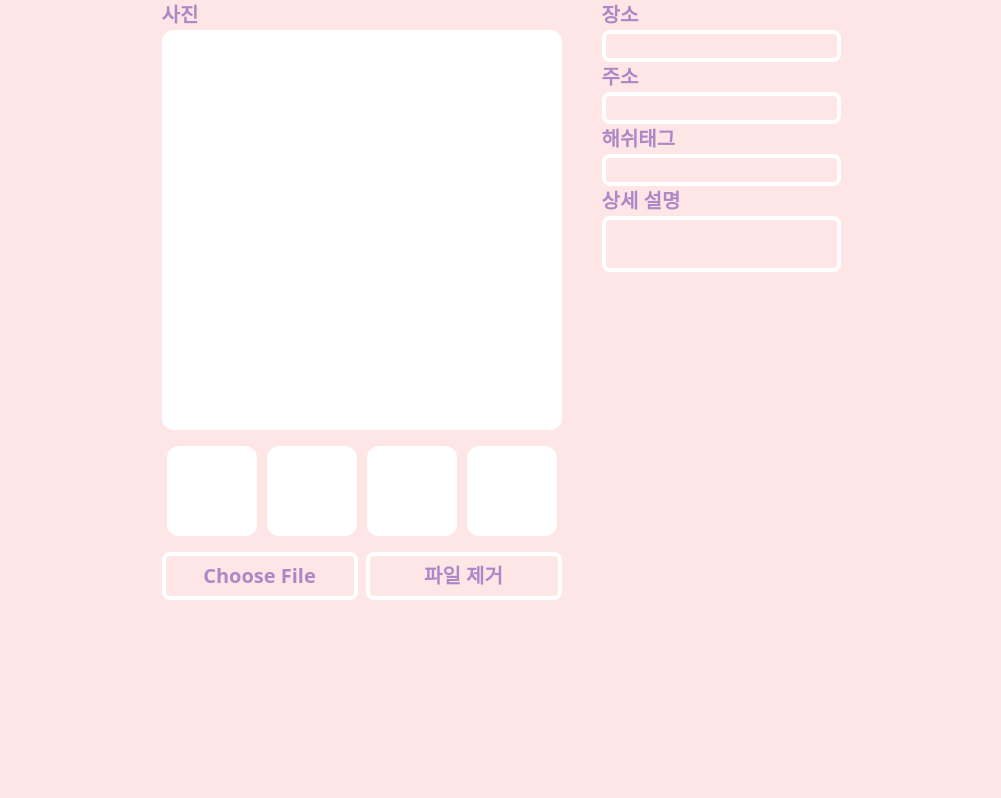
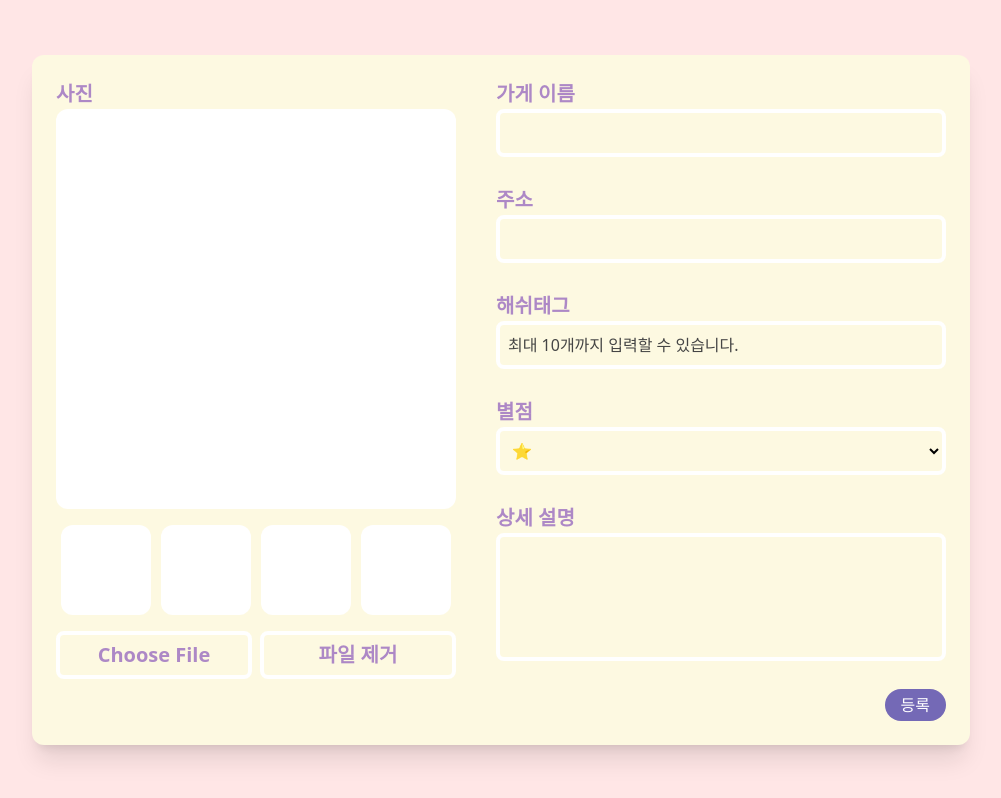
Before and after one commit to Handsol/usenavidate, a React (Vite) app: page /writepost in a window 1280 px wide. Shown: the whole page, without its empty margins (139-1140 px from the left). Built offline with nearby package versions, Linux system fonts and the light colour scheme; the HTML template or start-up script is replaced by a standard one.

Commit message:
💄 style: WritePost 글작성 페이지 피그마와 비슷하게 디자인

```diff
--- a/src/pages/WritePostPage.jsx
+++ b/src/pages/WritePostPage.jsx
@@ -1,7 +1,7 @@
 const WritePostPage = () => {
   return (
-    <div className="w-full bg-palette4 flex flex-col items-center h-dvh">
-      <div className="flex flex-row gap-10">
+    <div className="w-full bg-palette4 flex flex-col justify-center items-center h-dvh">
+      <div className="flex flex-row gap-10 bg-[#fdf9e1] p-6 rounded-xl shadow-xl">
         <section className="flex flex-col">
           <label className="flex flex-col mb-4 text-palette2 font-bold text-[20px]">
             사진
@@ -17,31 +17,50 @@ const WritePostPage = () => {
             <input
               type="file"
               className="bg-inherit border-4 border-white rounded-lg text-transparent cursor-pointer flex-1 w-[140px] p-1
-                       file:border-none file:bg-inherit file:text-palette2 file:font-bold file:text-[20px]
-                       file:w-full file:px-0 file:cursor-pointer"
+                        file:border-none file:bg-inherit file:text-palette2 file:font-bold file:text-[20px]
+                        file:w-full file:px-0 file:cursor-pointer"
             />
             <button className="bg-inherit border-4 border-white rounded-lg cursor-pointer flex-1 w-[140px] p-1 text-palette2 font-bold text-[20px]">
               파일 제거
             </button>
           </div>
         </section>
-        <section>
+        <section className="flex flex-col gap-7">
           <label className="flex flex-col">
-            <span className="text-palette2 font-bold text-[20px]">장소</span>{' '}
-            <input type="text" className="border-4 border-white rounded-lg bg-inherit" />
+            <span className="text-palette2 font-bold text-[20px]">가게 이름</span>{' '}
+            <input type="text" className="border-4 border-white rounded-lg bg-inherit w-[450px] p-2" />
           </label>
           <label className="flex flex-col">
             <span className="text-palette2 font-bold text-[20px]">주소</span>{' '}
-            <input type="text" className="border-4 border-white rounded-lg bg-inherit" />
+            <input type="text" className="border-4 border-white rounded-lg bg-inherit w-[450px] p-2" />
           </label>
           <label className="flex flex-col">
             <span className="text-palette2 font-bold text-[20px]">해쉬태그</span>{' '}
-            <input type="text" className="border-4 border-white rounded-lg bg-inherit" />
+            <input
+              type="text"
+              className="border-4 border-white rounded-lg bg-inherit w-[450px] p-2 placeholder:text-palette7"
+              placeholder="최대 10개까지 입력할 수 있습니다."
+            />
+          </label>
+          <label className="flex flex-col">
+            <span className="text-palette2 font-bold text-[20px]">별점</span>
+            <select className="bg-inherit border-white border-4 rounded-lg p-2">
+              <option selected>⭐</option>
+              <option>⭐⭐</option>
+              <option>⭐⭐⭐</option>
+              <option>⭐⭐⭐⭐</option>
+              <option>⭐⭐⭐⭐⭐</option>
+            </select>
           </label>
           <label className="flex flex-col">
             <span className="text-palette2 font-bold text-[20px]">상세 설명</span>
-            <textarea name="" id="" className="border-4 border-white rounded-lg bg-inherit resize-none" />
+            <textarea name="" id="" className="border-4 border-white rounded-lg bg-inherit resize-none p-2 h-32 " />
           </label>
+          <div className="flex justify-end">
+            <button className="text-palette5 bg-palette1 py-1 px-4 rounded-full transition hover:bg-palette2">
+              등록
+            </button>
+          </div>
         </section>
       </div>
     </div>
```
Also changed, not shown: 1 other file (tests, documents, lock files or other folders).
